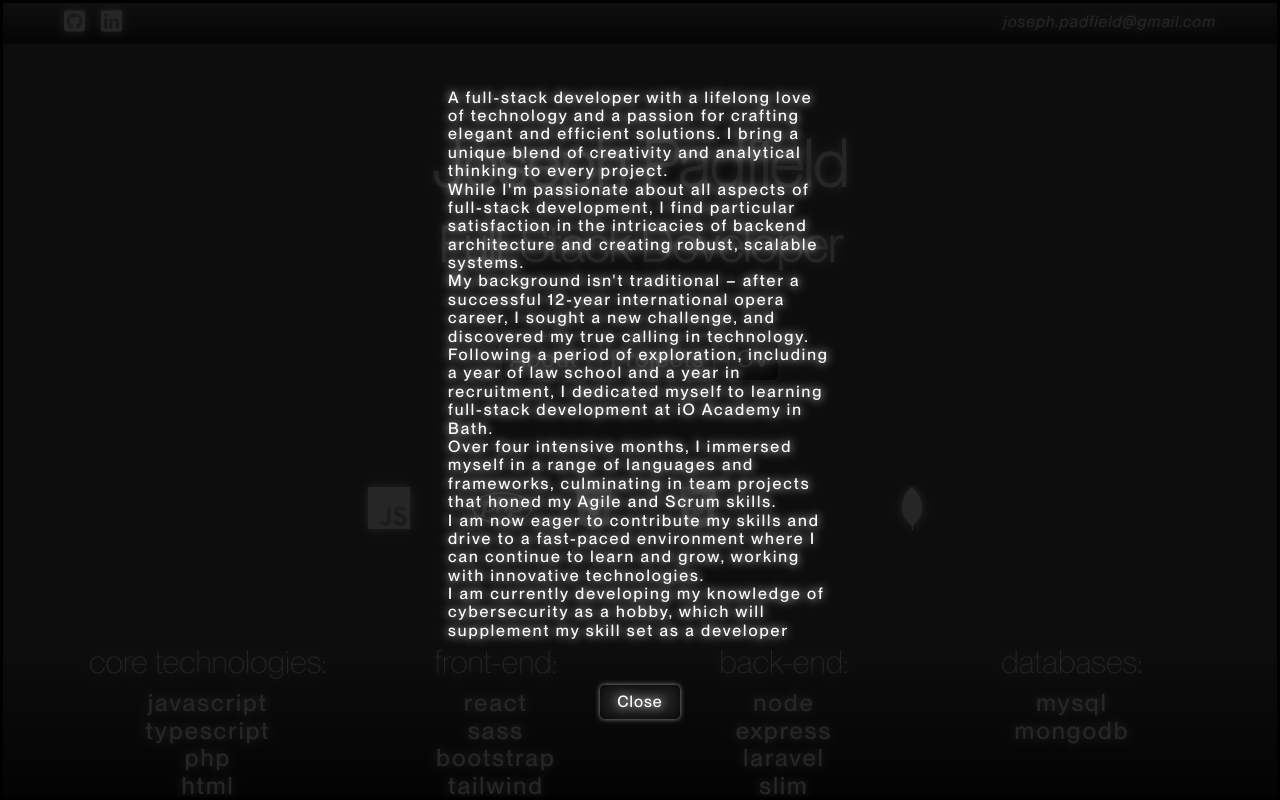
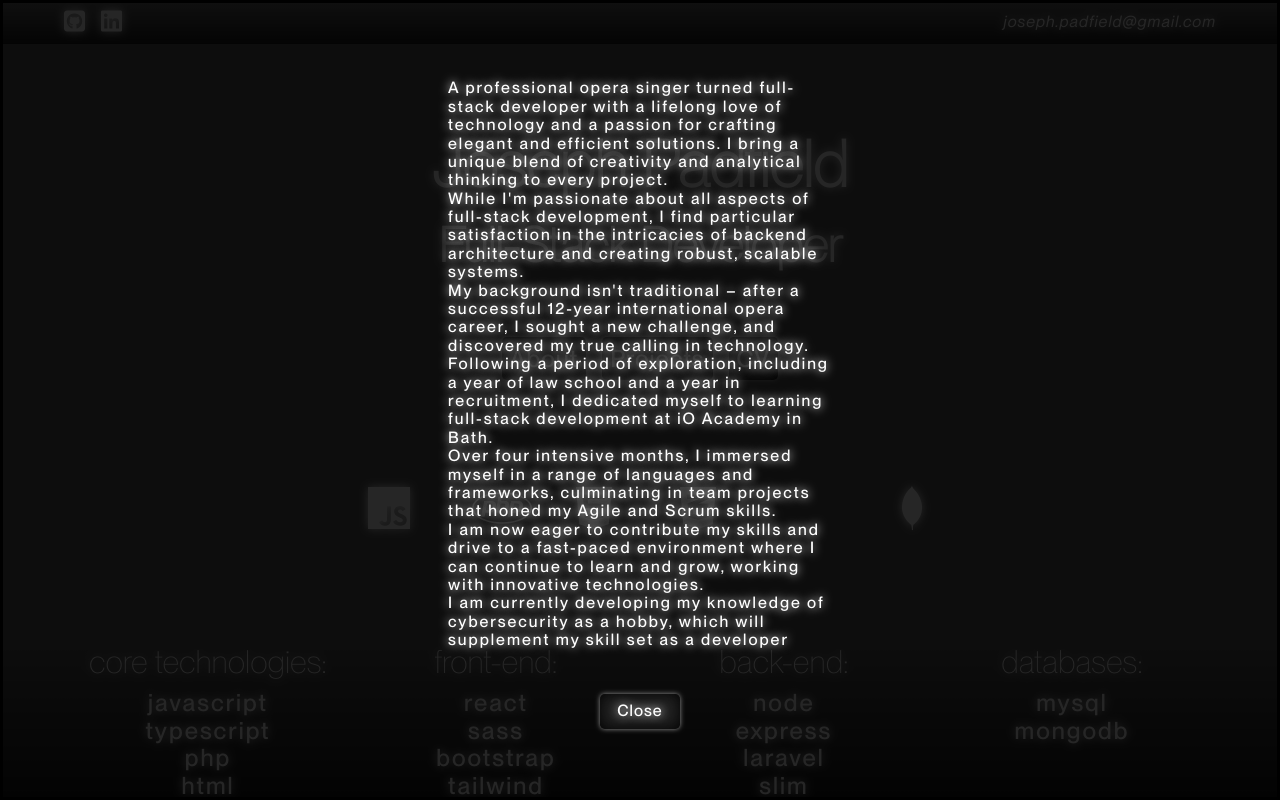
Before and after one commit to joseph-padfield/portfolio-2025, a plain HTML site: page index.html in a window 1280 px wide. Both pictures are taken after a click on the link "About". Shown: the top 800 px of the page. Drawn offline with nearby package versions, Linux system fonts and the light colour scheme; some icons are missing.

Commit message:
another small update

```diff
--- a/index.html
+++ b/index.html
@@ -89,7 +89,7 @@
 
                 <dialog id="about-modal">
                     <p>
-                        A full-stack developer with a lifelong love of technology and a passion for crafting elegant and
+                        A professional opera singer turned full-stack developer with a lifelong love of technology and a passion for crafting elegant and
                         efficient solutions. I bring a unique blend of creativity and analytical thinking to every project.<br>
                         While I'm passionate about all aspects of full-stack development, I find particular satisfaction
                         in the intricacies of backend architecture and creating robust, scalable systems.<br>
```
